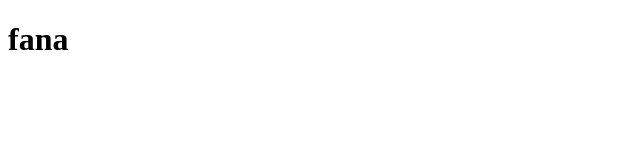
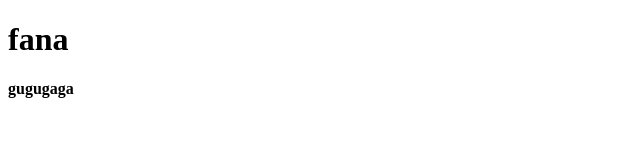
Before and after one commit to 68023414-bot/testfunnygithub, a plain HTML site: page eiei.html in a window 1280 px wide. Shown: the whole page, without its empty margins (0-640 px from the left). Drawn offline with Linux system fonts and the light colour scheme.

Commit message:
gugugaga

```diff
--- a/eiei.html
+++ b/eiei.html
@@ -6,6 +6,8 @@
     <title>Document</title>
 </head>
 <body>
-    <h1>fana</h1>
+    <h1>fana</h1><b>
+        gugugaga
+    </b>
 </body>
 </html>
```
